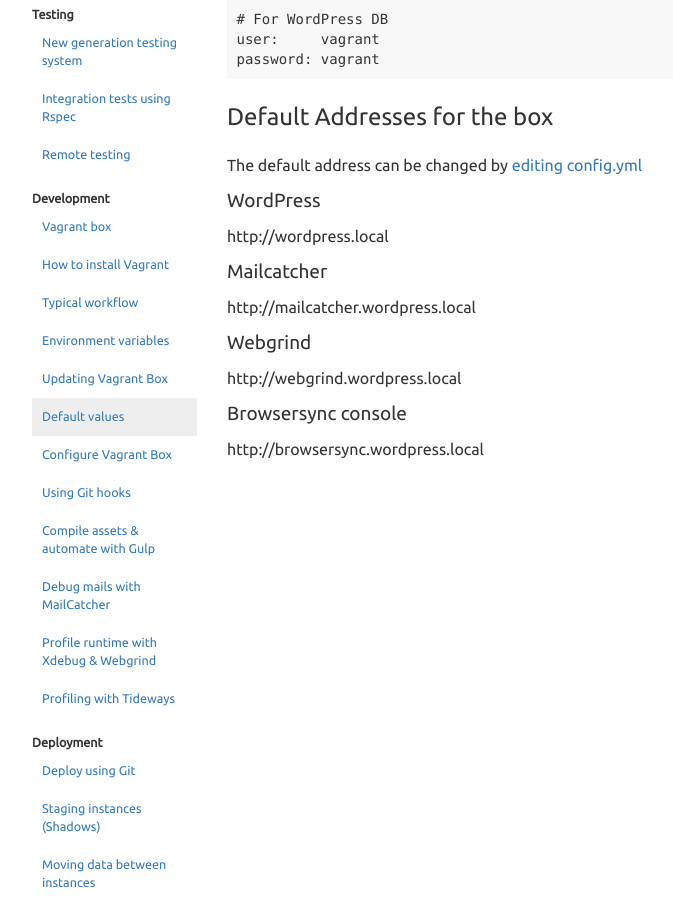
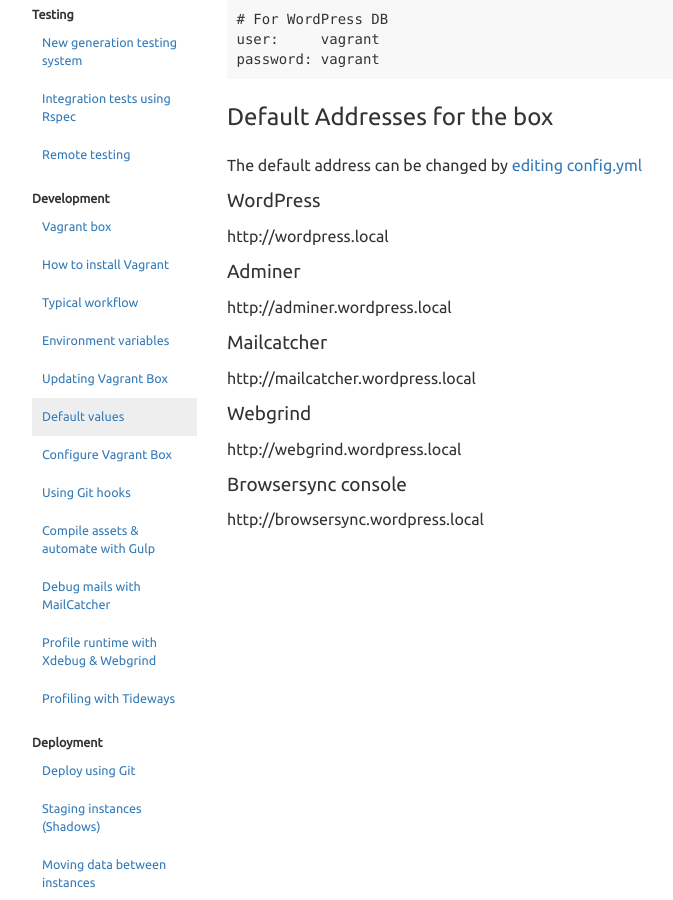
Before and after one commit to Seravo/docs, a Jekyll site: the page built from _posts/2015-10-13-defaults.md, in a window 1280 px wide and 900 px high, scrolled down 611 px. Shown: the whole window, without its empty margins (38-711 px from the left). Built offline with Jekyll 4.4.1, drawn with Linux system fonts in a browser that asks for light colours; nearby versions of some CDN libraries.

Commit message:
List default address to adminer in vagrant box

```diff
--- a/_posts/2015-10-13-defaults.md
+++ b/_posts/2015-10-13-defaults.md
@@ -33,6 +33,9 @@
 #### WordPress
 http://wordpress.local
 
+#### Adminer
+http://adminer.wordpress.local
+
 #### Mailcatcher
 http://mailcatcher.wordpress.local
 
```
